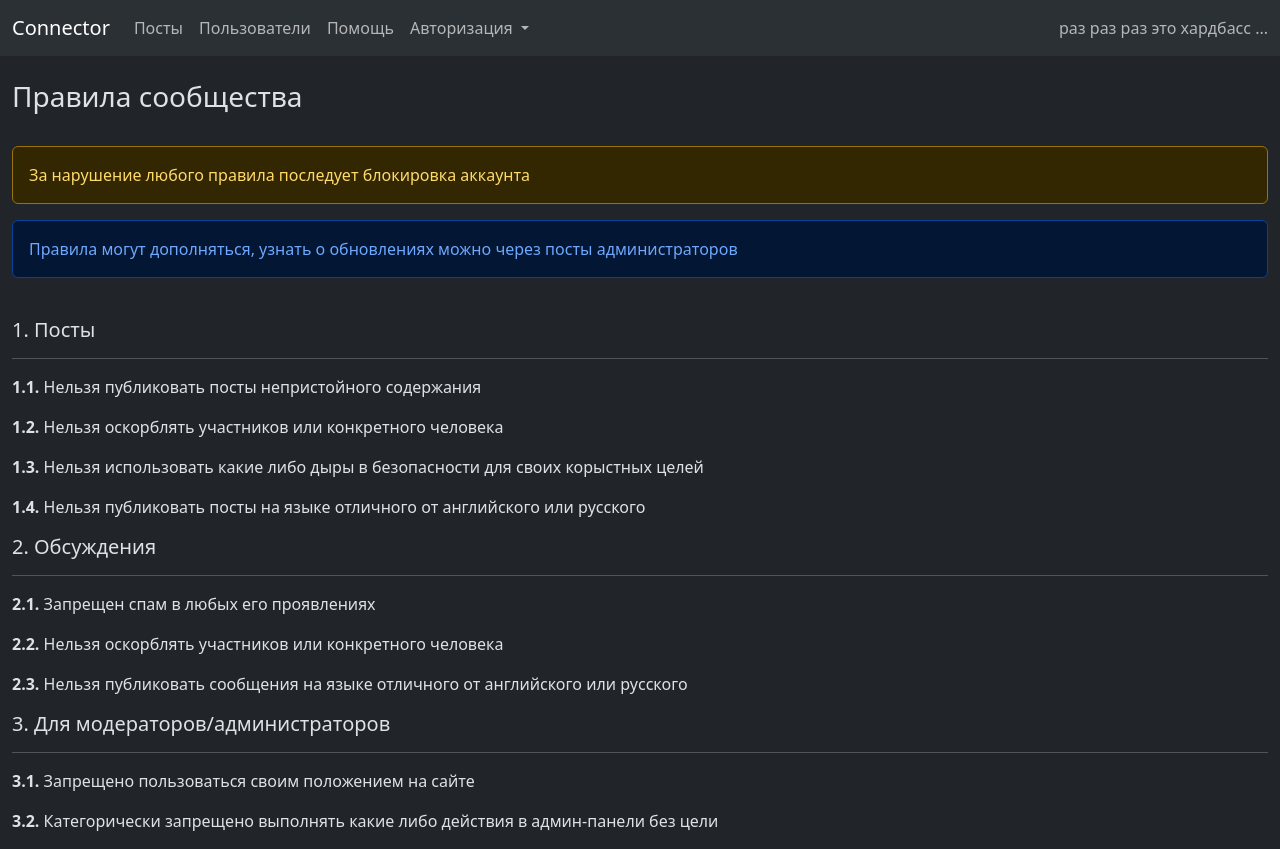
After one commit to DonTSmi1e/Connector, a Flask app: template app/templates/help/rules.html in a window 1280 px wide. The commit adds this page. Run offline with Flask 3, Linux system fonts and the light colour scheme; the template is opened without the code that fills it, so the values that code supplies are empty.

Commit message:
aPanel fix, new rules, "users" fix, post edit added

```diff
--- a/app/admin.py
+++ b/app/admin.py
@@ -21,7 +21,7 @@ def index():
 @admin.route('/admin/utils/<int:id>', methods=['POST'])
 @login_required
 def utils(id):
-    if request.method == "POST":
+    if request.method == "POST" and current_user.ban != 1:
         if id == 1 and current_user.admin >= 1:
             # Очистить недоступные публикации
             comments = Comment.query.all()
@@ -36,6 +36,10 @@ def utils(id):
         if id == 3 and current_user.admin >= 2:
             # Очистить все комментарии
             Comment.query.delete()
+            db.session.commit()
+        elif id == 4 and current_user.admin >= 2:
+            # Удалить все забаненные аккаунты
+            User.query.filter_by(ban=1).delete()
             db.session.commit()
         elif id == 5 and current_user.admin >= 2:
             # Разбанить все аккаунты
--- a/app/help.py
+++ b/app/help.py
@@ -2,7 +2,7 @@ from flask import Blueprint, render_template, redirect, url_for
 
 help = Blueprint('help', __name__)
 
-help_list = [["Меня забанили, что будет с аккаунтом?", "help/help_1.html", "0"]]
+help_list = [["Правила сообщества", "help/rules.html", "0"], ["Меня забанили, что будет с аккаунтом?", "help/help_1.html", "1"]]
 
 @help.route('/help')
 def index():
--- /dev/null
+++ b/app/templates/help/rules.html
@@ -0,0 +1,45 @@
+{% extends "base.html" %}
+
+{% block content %}
+
+<br>
+<div class="container-fluid">
+    <h3>Правила сообщества</h3><br>
+    <div class="alert alert-warning">За нарушение любого правила последует блокировка аккаунта</div>
+    <div class="alert alert-primary">Правила могут дополняться, узнать о обновлениях можно через посты администраторов</div><br>
+
+    <h5>1. Посты</h5><hr>
+    <p>
+        <strong>1.1.</strong> Нельзя публиковать посты непристойного содержания
+    </p>
+    <p>
+        <strong>1.2.</strong> Нельзя оскорблять участников или конкретного человека
+    </p>
+    <p>
+        <strong>1.3.</strong> Нельзя использовать какие либо дыры в безопасности для своих корыстных целей
+    </p>
+    <p>
+        <strong>1.4.</strong> Нельзя публиковать посты на языке отличного от английского или русского
+    </p>
+
+    <h5>2. Обсуждения</h5><hr>
+    <p>
+        <strong>2.1.</strong> Запрещен спам в любых его проявлениях
+    </p>
+    <p>
+        <strong>2.2.</strong> Нельзя оскорблять участников или конкретного человека
+    </p>
+    <p>
+        <strong>2.3.</strong> Нельзя публиковать сообщения на языке отличного от английского или русского
+    </p>
+
+    <h5>3. Для модераторов/администраторов</h5><hr>
+    <p>
+        <strong>3.1.</strong> Запрещено пользоваться своим положением на сайте
+    </p>
+    <p>
+        <strong>3.2.</strong> Категорически запрещено выполнять какие либо действия в админ-панели без цели
+    </p>
+</div>
+
+{% endblock %}
--- a/app/templates/users.html
+++ b/app/templates/users.html
@@ -9,7 +9,9 @@
         {% for user in users %}
             <li class="list-group-item">
                 <strong><a class="text-secondary" href="{{ url_for('main.profile_id', id=user['id'])}}">{{ user["name"] }}</a></strong>
-                {% if user["admin"] == 0 %}
+                {% if user.ban == 1 %}
+                    <span class="badge text-bg-warning">Забанен</span>
+                {% elif user["admin"] == 0 %}
                     <span class="badge text-bg-secondary">Пользователь</span>
                 {% elif user["admin"] == 1 %}
                     <span class="badge text-bg-primary">Модератор</span>
```
Also changed, not shown: app/post.py (+22 -1 lines), app/templates/post/edit.html (added, +30 -0 lines), app/templates/post/view.html (+7 -0 lines).
